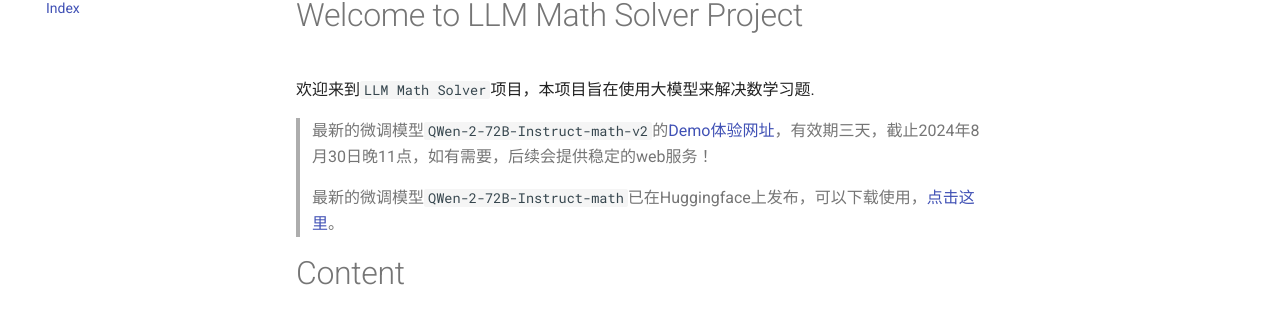
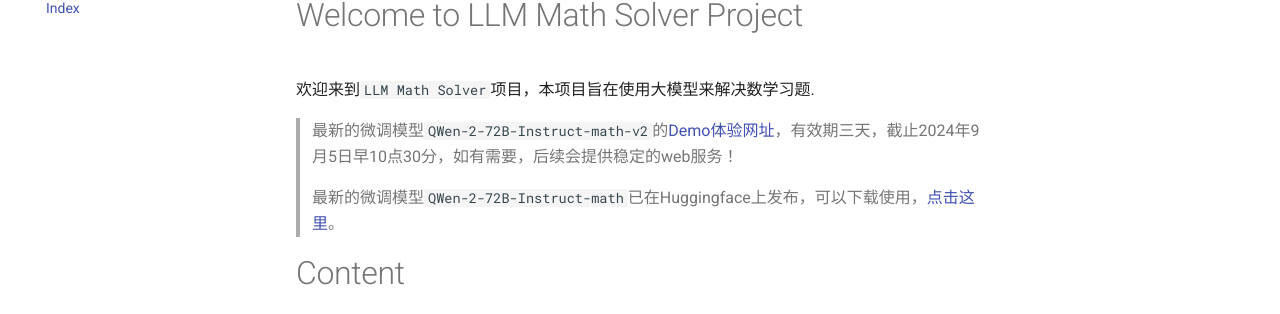
Before and after one commit to percent4/llm_math_solver, an MkDocs documentation site: the page built from docs/index.md, in a window 1280 px wide and 900 px high. Shown: the part 151-465 px from the top of the window. Built offline with MkDocs 1.6.1 and Material for MkDocs 9.7.7, drawn with Linux system fonts in a browser that asks for light colours.

Commit message:
feat: update docs v3

```diff
--- a/docs/index.md
+++ b/docs/index.md
@@ -2,7 +2,7 @@
 
 欢迎来到`LLM Math Solver`项目，本项目旨在使用大模型来解决数学习题.
 
-> 最新的微调模型`QWen-2-72B-Instruct-math-v2`的[Demo体验网址](https://54029690671c092edf.gradio.live)，有效期三天，截止2024年8月30日晚11点，如有需要，后续会提供稳定的web服务！
+> 最新的微调模型`QWen-2-72B-Instruct-math-v2`的[Demo体验网址](https://54029690671c092edf.gradio.live)，有效期三天，截止2024年9月5日早10点30分，如有需要，后续会提供稳定的web服务！
 
 > 最新的微调模型`QWen-2-72B-Instruct-math`已在Huggingface上发布，可以下载使用，[点击这里](https://huggingface.co/jclian91/Qwen2-72B-Instruct-math)。
 
```
Also changed, not shown: README.md (+1 -1 lines).
